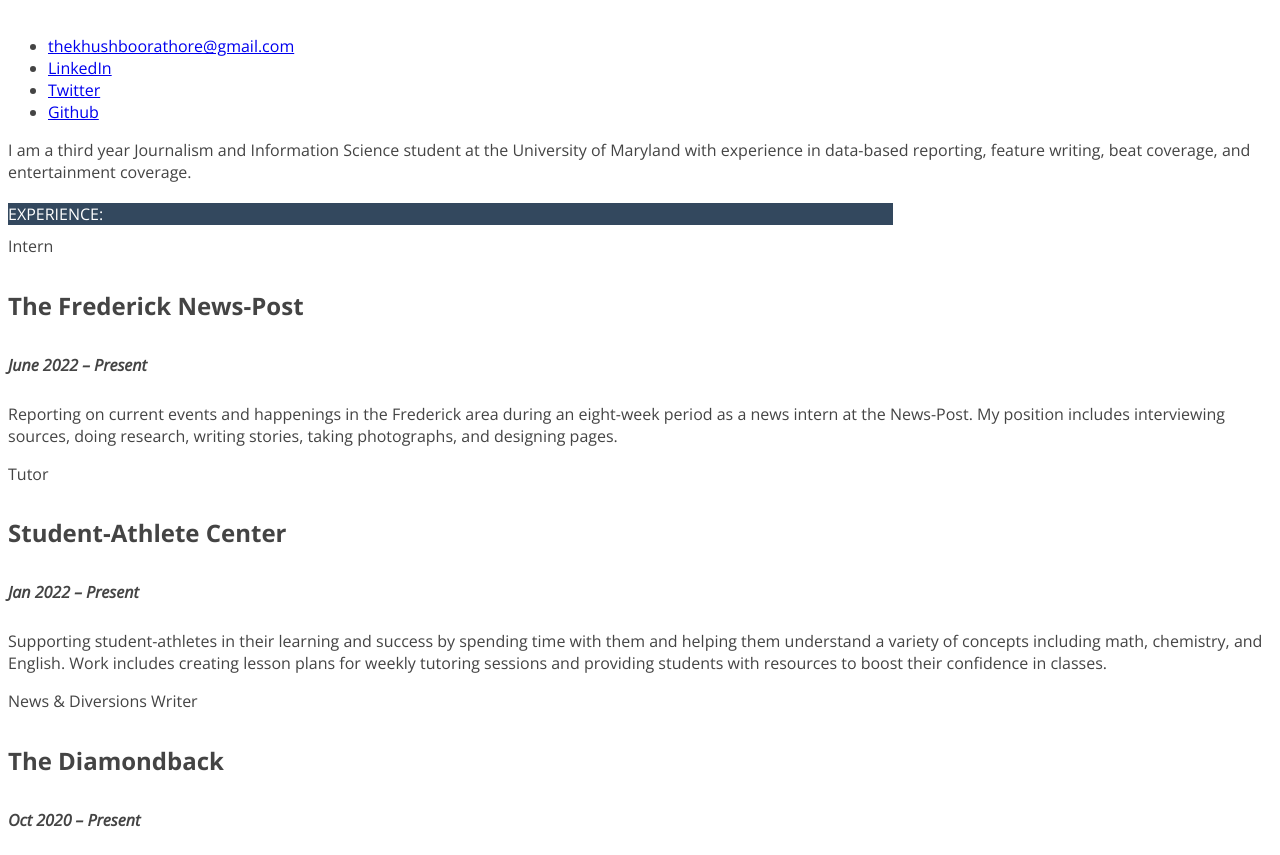
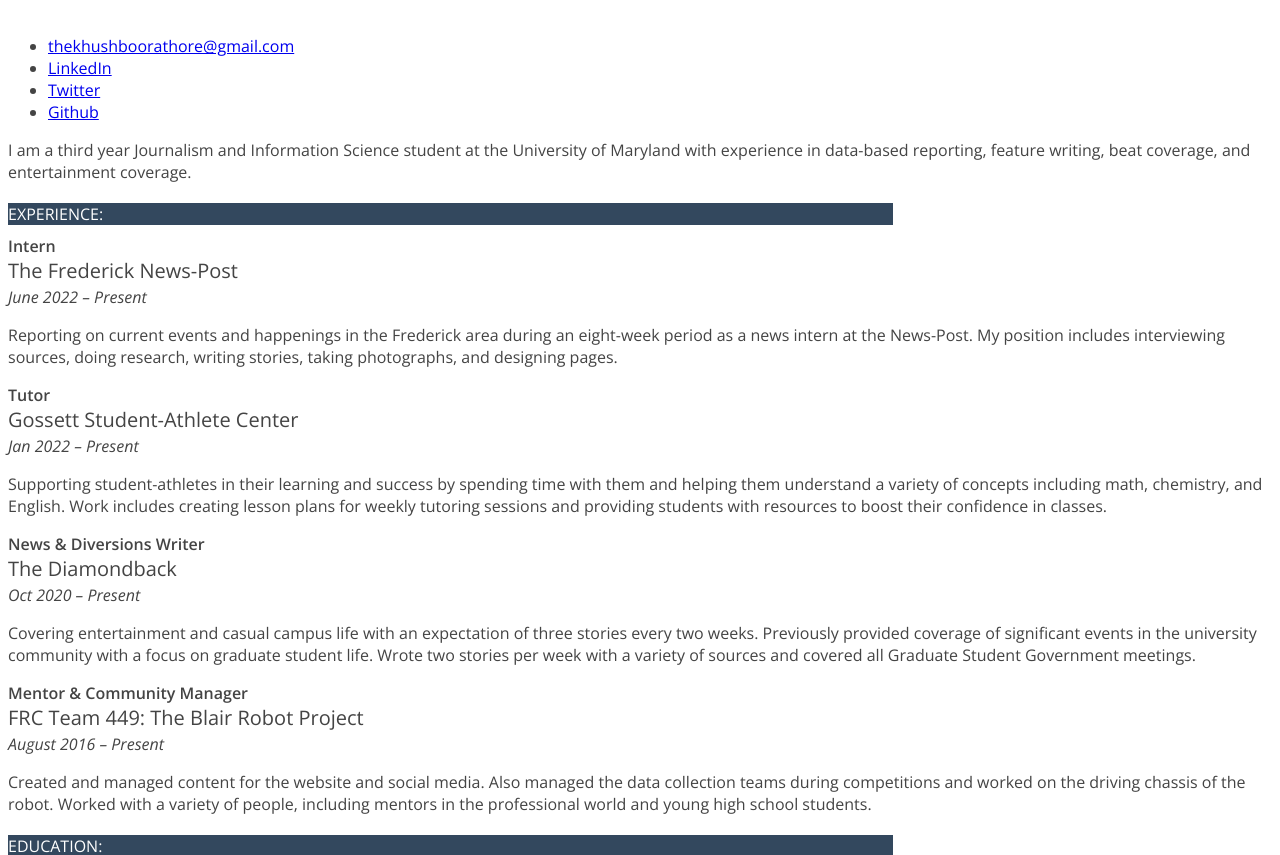
Before and after one commit to khrathore/rathore-khushboo-jour352, a plain HTML site: page resume/index.html in a window 1280 px wide. Shown: the part 99-954 px from the top of the page. Drawn offline with nearby package versions, Linux system fonts and the light colour scheme.

Commit message:
Updated to Date

```diff
--- a/resume/index.html
+++ b/resume/index.html
@@ -25,31 +25,32 @@
 
         <p> I am a third year Journalism and Information Science student at the University of Maryland with experience in data-based reporting, feature writing, beat coverage, and entertainment coverage. </p>
 
+        <!--change section headers to a new class-->
         <div id="sectionheader"> EXPERIENCE: </div>
             <div id="jobtitle"> Intern </div>
-            <h4> The Frederick News-Post </h4>
-            <h5>June 2022 – Present</h5>
+            <div id="organization"> The Frederick News-Post </div>
+            <div id="date">June 2022 – Present</div>
             <p> Reporting on current events and happenings in the Frederick area during an eight-week period as a news intern at the News-Post. My position includes interviewing sources, doing research,
                 writing stories, taking photographs, and designing pages.
             </p>
 
             <div id="jobtitle">Tutor</div>
-            <h4> Student-Athlete Center </h4>
-            <h5> Jan 2022 – Present </h5>
+            <div id="organization"> Gossett Student-Athlete Center </div>
+            <div id="date"> Jan 2022 – Present </div>
             <p> Supporting student-athletes in their learning and success by spending time with them and helping them understand a variety of concepts including math, chemistry, and English.
                 Work includes creating lesson plans for weekly tutoring sessions and providing students with resources to boost their confidence in classes.
             </p>
 
             <div id="jobtitle"> News & Diversions Writer </div>
-            <h4> The Diamondback </h4>
-            <h5> Oct 2020 – Present </h5>
+            <div id="organization"> The Diamondback </div>
+            <div id="date"> Oct 2020 – Present </div>
             <p>  Covering entertainment and casual campus life with an expectation of three stories every two weeks. Previously provided coverage of significant events in the university community with a
                 focus on graduate student life. Wrote two stories per week with a variety of sources and covered all Graduate Student Government meetings.
             </p>
 
             <div id="jobtitle"> Mentor & Community Manager </div>
-            <h4> FRC Team 449: The Blair Robot Project </h4>
-            <h5> August 2016 – Present </h5>
+            <div id="organization"> FRC Team 449: The Blair Robot Project </div>
+            <div id="date"> August 2016 – Present </div>
             <p>  Created and managed content for the website and social media. Also managed the data collection teams during competitions and worked on the driving chassis of the robot.
                 Worked with a variety of people, including mentors in the professional world and young high school students.
             </p>
--- a/resume/style.css
+++ b/resume/style.css
@@ -26,27 +26,30 @@ BODY {
     text-transform: UPPERCASE;
     background-color: #33485e;
     color: white;
+    margin: 0px;
     margin-bottom: 10px;
     margin-top: 20px;
     width: 70%;
     min-width: 300px;
 }
 
-/* Job location styling */
-h3 {
+/* Job title styling */
+#jobtitle {
     font-size: 1em;
     font-weight: 600;
 }
 
-/* Job title styling */
-h4 {
-    font-size: 1.5em;
+/* Job location styling */
+#organization {
+    font-size: 1.25em;
 }
 
 /* Job time styling */
-h5 {
+#date {
     font-size: 1em;
     font-style: italic;
+    margin-top: 2px;
+
 }
 
 /* List styling */
```
